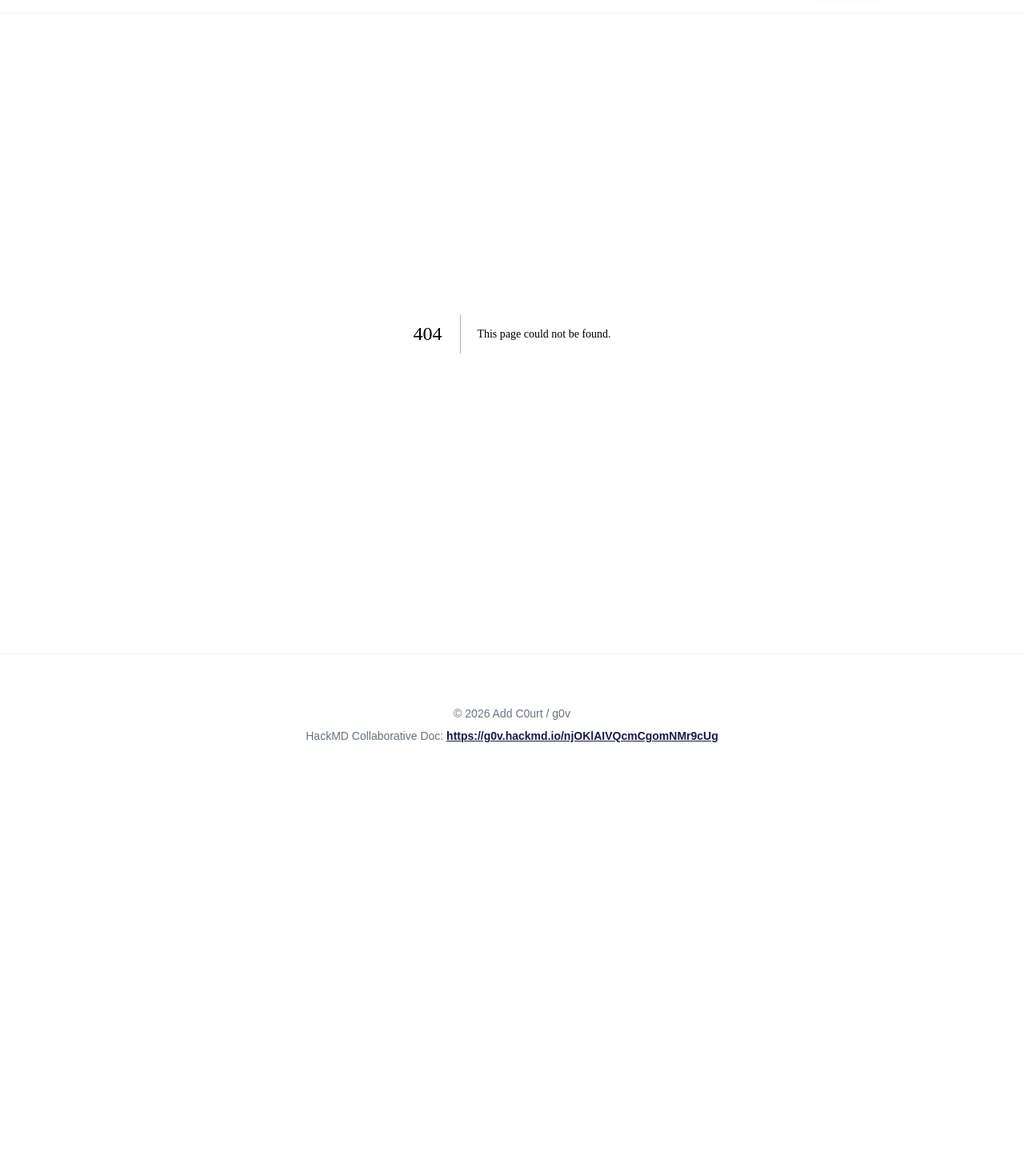
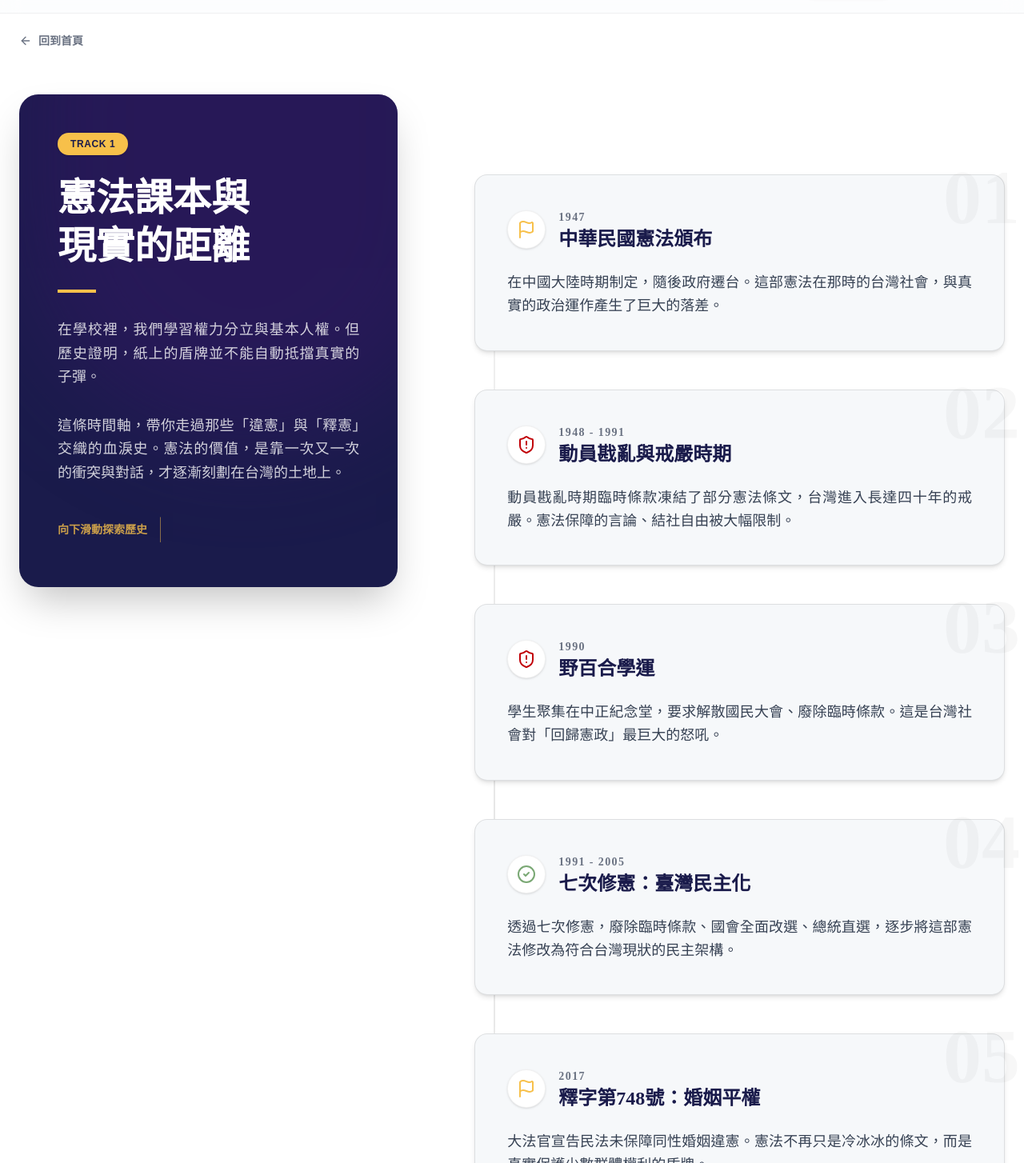
Before and after one commit to ipaaa/constitution, a Next.js app: page /past in a window 1280 px wide. Before the commit this address had no page. Shown: the part 56-1510 px from the top of the page at 80% size. Before the commit the page ends 1050 px from the top, so only its background shows below. Built offline with nearby package versions, Linux system fonts and the light colour scheme.

Commit message:
Implement Track 1 Past split-screen scroll-telling layout

```diff
--- /dev/null
+++ b/src/app/past/page.tsx
@@ -0,0 +1,108 @@
+import { HISTORY_DATA, HistoryEvent } from '@/data/history';
+import { BookOpen, Flag, ShieldAlert, CheckCircle2 } from 'lucide-react';
+import Link from 'next/link';
+import { ArrowLeft } from 'lucide-react';
+
+const EventIcon = ({ type }: { type: string }) => {
+  switch (type) {
+    case 'milestone': return <Flag className="text-solar" size={24} />;
+    case 'conflict': return <ShieldAlert className="text-red-700" size={24} />;
+    case 'resolution': return <CheckCircle2 className="text-sage" size={24} />;
+    default: return <BookOpen className="text-midnight" size={24} />;
+  }
+};
+
+const ArchivalCard = ({ event, index }: { event: HistoryEvent, index: number }) => (
+  <div className="relative pl-10 md:pl-0">
+    {/* Timeline vertical line (Mobile Only) */}
+    <div className="md:hidden absolute left-[15px] top-4 bottom-[-3rem] w-0.5 bg-black/10 z-0" />
+
+    <div className="bg-pearl rounded-2xl p-6 md:p-10 shadow-md border border-black/10 mb-12 relative z-10 transition-all hover:shadow-xl hover:-translate-y-1 group">
+      {/* Decorative Index Number */}
+      <div className="absolute -top-5 -right-5 text-8xl font-serif font-black text-black/[0.03] select-none pointer-events-none group-hover:text-black/[0.05] transition-colors">
+        {(index + 1).toString().padStart(2, '0')}
+      </div>
+
+      <div className="flex items-center gap-4 mb-4">
+        <div className="w-12 h-12 rounded-full bg-white shadow-sm flex items-center justify-center border border-black/5 z-10">
+          <EventIcon type={event.type} />
+        </div>
+        <div>
+          <span className="text-sm font-bold text-gray-500 tracking-widest uppercase font-serif">{event.year}</span>
+          <h3 className="text-2xl font-bold text-midnight font-serif">{event.title}</h3>
+        </div>
+      </div>
+
+      <p className="text-gray-700 text-lg leading-relaxed font-serif text-justify relative z-10 mt-6">
+        {event.description}
+      </p>
+    </div>
+  </div>
+);
+
+export default function PastTrack() {
+  return (
+    <div className="w-full bg-white">
+      <div className="max-w-7xl mx-auto px-6">
+
+        {/* Back Button */}
+        <div className="py-6">
+          <Link href="/" className="inline-flex items-center gap-2 text-gray-500 hover:text-midnight transition-colors font-bold text-sm">
+            <ArrowLeft size={16} /> 回到首頁
+          </Link>
+        </div>
+
+        <div className="flex flex-col lg:flex-row gap-12 lg:gap-24 pb-32">
+
+          {/* Left Column: Fixed / Sticky (The Theory) */}
+          <div className="lg:w-5/12 lg:sticky lg:top-32 lg:h-[calc(100vh-8rem)] flex flex-col justify-center pb-12 lg:pb-0">
+            <div className="bg-midnight text-white p-8 md:p-12 rounded-3xl shadow-2xl relative overflow-hidden">
+              {/* Decorative background circle */}
+              <div className="absolute top-[-50%] right-[-20%] w-[120%] h-[120%] bg-royal-purple rounded-full blur-3xl opacity-50 pointer-events-none" />
+
+              <div className="relative z-10">
+                <span className="inline-block bg-solar text-midnight px-4 py-1.5 rounded-full text-xs font-bold tracking-wider uppercase mb-6 shadow-sm">
+                  Track 1
+                </span>
+                <h1 className="text-4xl md:text-5xl font-extrabold mb-6 font-serif leading-tight">
+                  憲法課本與<br/>現實的距離
+                </h1>
+
+                <div className="w-12 h-1 bg-solar mb-8" />
+
+                <p className="text-lg text-white/80 font-serif leading-relaxed text-justify mb-8">
+                  在學校裡，我們學習權力分立與基本人權。但歷史證明，紙上的盾牌並不能自動抵擋真實的子彈。
+                </p>
+                <p className="text-lg text-white/80 font-serif leading-relaxed text-justify">
+                  這條時間軸，帶你走過那些「違憲」與「釋憲」交織的血淚史。憲法的價值，是靠一次又一次的衝突與對話，才逐漸刻劃在台灣的土地上。
+                </p>
+
+                <div className="mt-12 flex items-center gap-4 text-solar/80 text-sm font-bold animate-bounce">
+                  <span>向下滑動探索歷史</span>
+                  <div className="w-px h-8 bg-solar/50"></div>
+                </div>
+              </div>
+            </div>
+          </div>
+
+          {/* Right Column: Scrolling (The Reality Timeline) */}
+          <div className="lg:w-7/12 pt-12 lg:pt-32 relative">
+            {/* Desktop Timeline Vertical Line */}
+            <div className="hidden md:block absolute left-6 top-40 bottom-0 w-0.5 bg-gradient-to-b from-black/5 via-black/10 to-transparent z-0" />
+
+            {HISTORY_DATA.map((event, index) => (
+              <ArchivalCard key={event.id} event={event} index={index} />
+            ))}
+
+            <div className="text-center mt-20 p-8 border-2 border-dashed border-black/10 rounded-2xl text-gray-500 font-serif">
+              <BookOpen size={32} className="mx-auto mb-4 opacity-50" />
+              <p className="text-xl font-bold mb-2">歷史仍在書寫中</p>
+              <p>而現在，輪到我們這個世代了。</p>
+            </div>
+          </div>
+
+        </div>
+      </div>
+    </div>
+  );
+}
--- /dev/null
+++ b/src/data/history.ts
@@ -0,0 +1,52 @@
+export type HistoryEvent = {
+  id: string;
+  year: string;
+  title: string;
+  description: string;
+  type: 'milestone' | 'conflict' | 'resolution';
+};
+
+export const HISTORY_DATA: HistoryEvent[] = [
+  {
+    id: 'h1',
+    year: '1947',
+    title: '中華民國憲法頒布',
+    description: '在中國大陸時期制定，隨後政府遷台。這部憲法在那時的台灣社會，與真實的政治運作產生了巨大的落差。',
+    type: 'milestone',
+  },
+  {
+    id: 'h2',
+    year: '1948 - 1991',
+    title: '動員戡亂與戒嚴時期',
+    description: '動員戡亂時期臨時條款凍結了部分憲法條文，台灣進入長達四十年的戒嚴。憲法保障的言論、結社自由被大幅限制。',
+    type: 'conflict',
+  },
+  {
+    id: 'h3',
+    year: '1990',
+    title: '野百合學運',
+    description: '學生聚集在中正紀念堂，要求解散國民大會、廢除臨時條款。這是台灣社會對「回歸憲政」最巨大的怒吼。',
+    type: 'conflict',
+  },
+  {
+    id: 'h4',
+    year: '1991 - 2005',
+    title: '七次修憲：臺灣民主化',
+    description: '透過七次修憲，廢除臨時條款、國會全面改選、總統直選，逐步將這部憲法修改為符合台灣現狀的民主架構。',
+    type: 'resolution',
+  },
+  {
+    id: 'h5',
+    year: '2017',
+    title: '釋字第748號：婚姻平權',
+    description: '大法官宣告民法未保障同性婚姻違憲。憲法不再只是冷冰冰的條文，而是真實保護少數群體權利的盾牌。',
+    type: 'milestone',
+  },
+  {
+    id: 'h6',
+    year: '2024',
+    title: '國會職權修法爭議',
+    description: '立法院通過職權行使法修正案，引發「擴權」爭議與青鳥行動。憲法法庭再次成為解決國家最高權力衝突的最終防線。',
+    type: 'conflict',
+  }
+];
```
